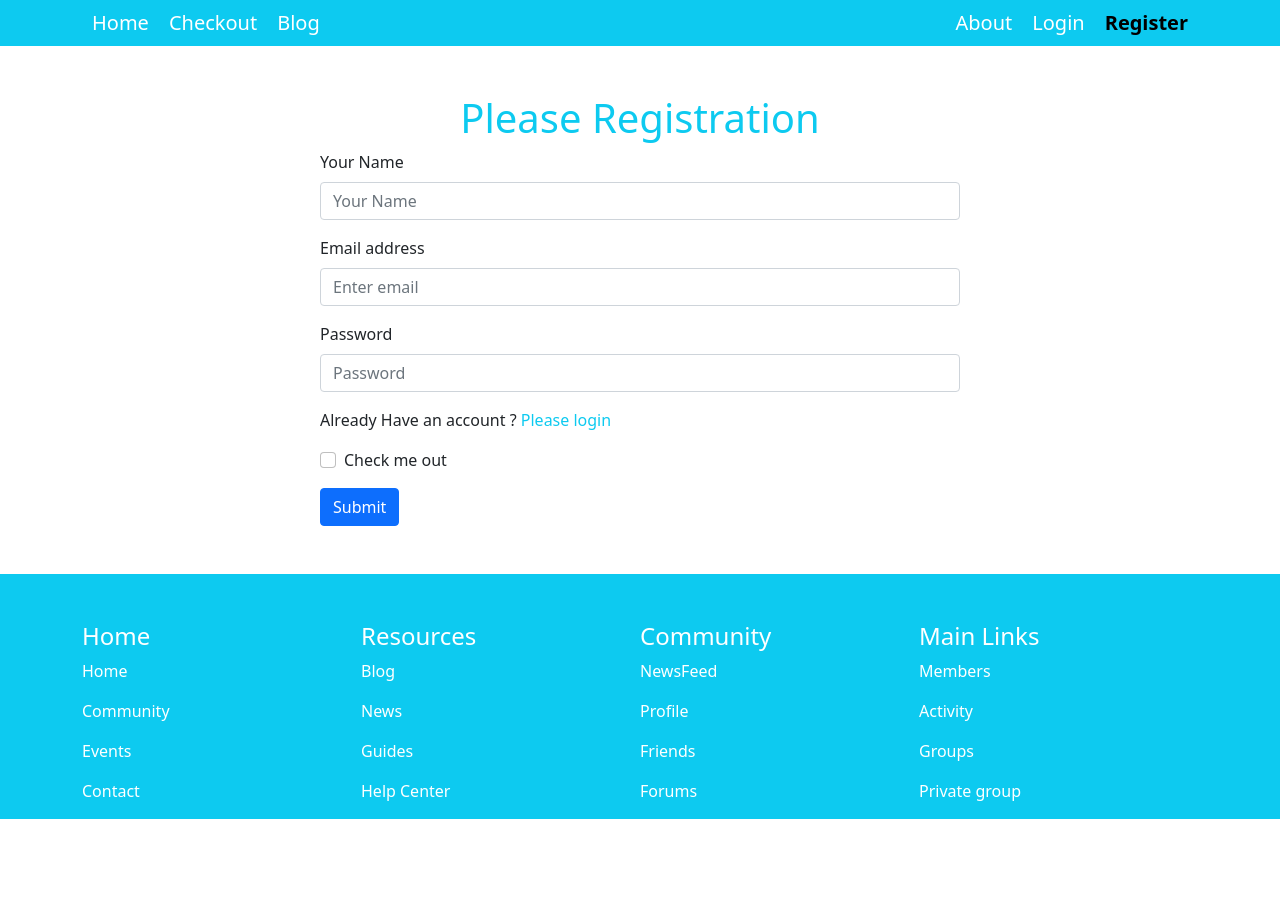
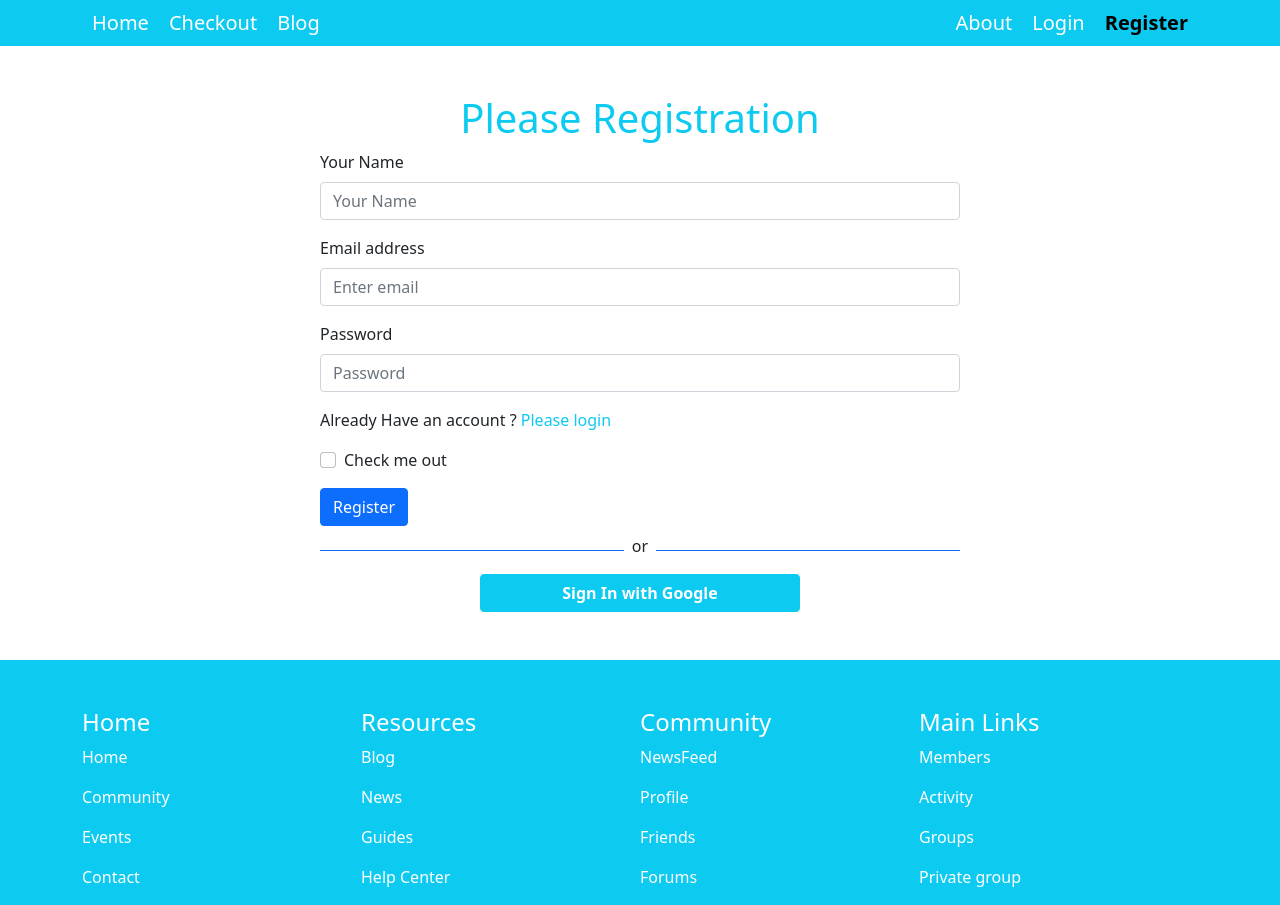
Before and after one commit to salmakhatun0056/dental-services, a React (Create React App) app: page /register in a window 1280 px wide. Before the commit the page ends 819 px from the top, so only its background shows below. Built offline with nearby package versions, Linux system fonts and the light colour scheme.

Commit message:
social login added

```diff
--- a/src/Pages/Home/Register/Register.js
+++ b/src/Pages/Home/Register/Register.js
@@ -3,6 +3,7 @@
 import auth from '../../../firebase.init';
 import { useCreateUserWithEmailAndPassword } from 'react-firebase-hooks/auth';
 import { Link } from 'react-router-dom';
+import SocialLogin from '../SocialLogin/SocialLogin';
 
 
 const Register = () => {
@@ -62,12 +63,11 @@
                     {/* <p className='pe-auto'>{loading}</p> */}
                     {error && <p className='text-danger pe-auto'>{error.message}</p>}
                 </Form.Group>
-
-
                 <Button variant="primary" type="submit">
-                    Submit
+                    Register
                 </Button>
             </Form>
+            <SocialLogin></SocialLogin>
         </div>
     );
 };
--- /dev/null
+++ b/src/Pages/Home/SocialLogin/SocialLogin.js
@@ -0,0 +1,27 @@
+import React from 'react';
+import { Button } from 'react-bootstrap';
+import { useSignInWithGoogle } from 'react-firebase-hooks/auth';
+import { useNavigate } from 'react-router-dom';
+import auth from '../../../firebase.init';
+
+const SocialLogin = () => {
+    const [signInWithGoogle, user, loading, error] = useSignInWithGoogle(auth);
+    const navigate = useNavigate()
+    if (user) {
+        navigate('/')
+    }
+    return (
+        <div className='w-50 mx-auto'>
+            <div className='d-flex align-items-center'>
+                <div style={{ height: '1px' }} className='bg-primary w-50'></div>
+                <p className='mt-2 mx-2'>or</p>
+                <div style={{ height: '1px' }} className='bg-primary w-50'></div>
+            </div>
+            <Button onClick={() => signInWithGoogle()} className='w-50 d-block mx-auto text-white fw-bold' variant='info'>Sign In with Google</Button>
+            {loading && <p className='text-danger'>loading...</p>}
+            {error && <p className='text-danger'>{error.message}</p>}
+        </div>
+    );
+};
+
+export default SocialLogin;
--- a/src/Pages/Login/Login.js
+++ b/src/Pages/Login/Login.js
@@ -1,6 +1,7 @@
 import React, { useRef } from 'react';
 import { Button, Form } from 'react-bootstrap';
 import { Link } from 'react-router-dom';
+import SocialLogin from '../Home/SocialLogin/SocialLogin';
 
 const Login = () => {
     const emailRef = useRef('')
@@ -35,6 +36,7 @@
                     Submit
                 </Button>
             </Form>
+            <SocialLogin></SocialLogin>
         </div>
     );
 };
```
